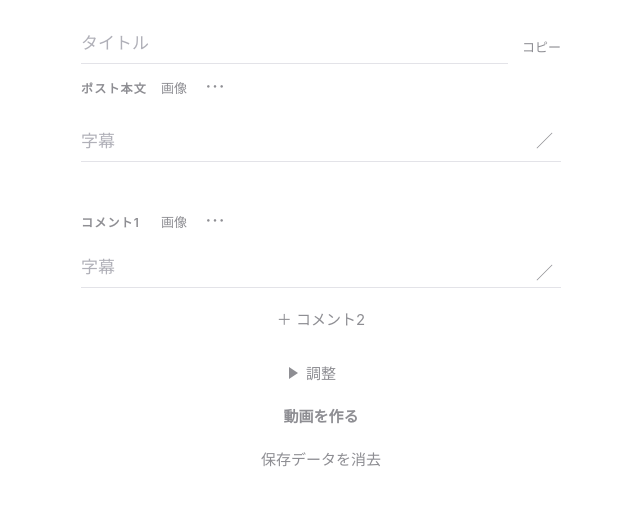
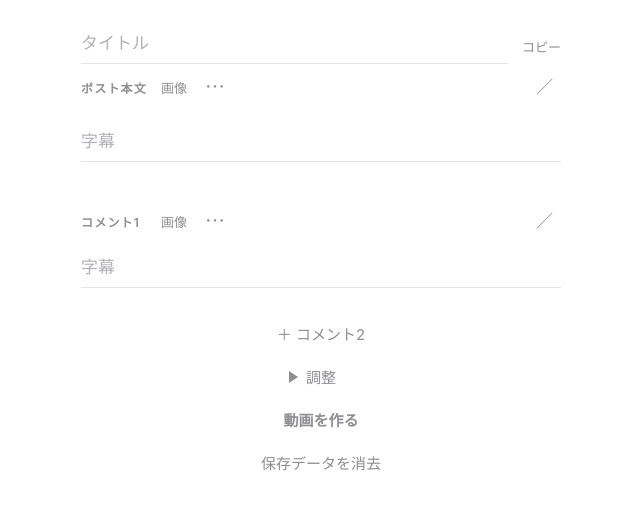
Before and after one commit to planet-x7/video-maker, a plain HTML site: page index.html in a window 1280 px wide. Shown: the part 56-566 px from the top of the page, without its empty margins (319-959 px from the left). Drawn offline with Linux system fonts and the light colour scheme; a web font is replaced by a local one.

Commit message:
Update index.html

```diff
--- a/index.html
+++ b/index.html
@@ -22,6 +22,7 @@ h1{text-align:center;font-size:28px;margin:16px 0 20px}
 .trow .sub{padding:10px 0 8px 8px;flex:none}
 .blk h2{display:flex;flex-wrap:wrap;align-items:center;margin:0 0 8px;min-height:34px;font-size:12px;font-weight:600;letter-spacing:.1em;color:#8e8e93}
 .blk h2 .ttl{flex:none;min-width:6em}
+.blk h2 .sl{margin-left:auto;font-size:17px;padding:4px 8px;line-height:1}
 .hb{display:flex}
 .sub{border:0;background:none;color:#8e8e93;padding:6px 8px;font-size:13px;font-family:inherit}
 .sub.mo{font-size:20px;line-height:1;padding:4px 10px}
@@ -29,11 +30,8 @@ h1{text-align:center;font-size:28px;margin:16px 0 20px}
 .xt{display:none;align-items:center;margin-left:2px}
 .blk.o .xt{display:flex}
 .xt .sub{padding:6px 7px;font-size:12px}
-.tw{position:relative}
-.tw .ta{padding-right:32px}
-.tw .sl{position:absolute;right:0;bottom:8px;border:0;background:none;color:#8e8e93;font-family:inherit;font-size:17px;padding:4px 8px;line-height:1}
 .sr{display:flex;align-items:flex-start}
-.sr .tw{flex:1;min-width:0}
+.sr .ta{flex:1;min-width:0}
 .fb .btn{display:block;width:auto;margin:0;padding:6px 8px;border:0;border-radius:0;background:none;font-size:13px;font-weight:400;color:#8e8e93;font-family:inherit}
 .fb .btn.sel{color:#111}
 .btn{display:block;width:100%;margin-top:10px;border:0;border-radius:99px;background:#111;color:#fff;padding:13px;font-size:15px;font-weight:600;font-family:inherit}
@@ -54,7 +52,6 @@ h1{text-align:center;font-size:28px;margin:16px 0 20px}
 .cut canvas{width:100%;display:block;margin:10px 0 4px;border:1px solid #ececf0}
 .note{font-size:12px;color:#8e8e93;margin:6px 0;line-height:1.6}
 .add,.adv summary,.go,.wipe{display:block;width:100%;margin:0;padding:11px 20px;border:0;border-radius:0;background:none;font-family:inherit;font-size:15px;color:#8e8e93;text-align:center}
-.add{padding:4px 20px 22px;margin-top:-8px}
 .adv{margin:0}
 .adv summary{list-style:none;cursor:pointer;position:relative;width:fit-content;padding:11px 22px;margin:0 auto}
 .adv summary::-webkit-details-marker{display:none}
@@ -172,12 +169,11 @@ function insSlash(t){
   save();
 }
 function mkTa(ph){const t=document.createElement("textarea");t.className="ta";t.rows=1;t.placeholder=ph;return t}
-function mkTw(ta){
-  const w=document.createElement("div");w.className="tw";
-  const b=document.createElement("button");b.type="button";b.className="sl";b.textContent="／";
+function mkSl(ta){
+  const b=document.createElement("button");b.type="button";b.className="sub sl";b.textContent="／";
   b.onmousedown=e=>e.preventDefault();
   b.onclick=()=>insSlash(ta);
-  w.append(ta,b);return w;
+  return b;
 }
 async function loadImg(f){
   const url=URL.createObjectURL(f),el=new Image();el.src=url;
@@ -237,8 +233,7 @@ function addSet(){
   h.innerHTML='<span class="ttl"></span><button class="sub mo" type="button">⋯</button><span class="xt"><span class="hb"><button class="sub up" type="button">↑</button><button class="sub dn" type="button">↓</button><button class="sub del" type="button">削除</button></span></span>';
   const pv=document.createElement("img");pv.className="pv";
   s.ta=mkTa("字幕");s.rd=mkTa("読み上げ修正");s.card=card;
-  const tw=mkTw(s.ta);
-  const sr=document.createElement("div");sr.className="sr";sr.append(tw,pv);
+  const sr=document.createElement("div");sr.className="sr";sr.append(s.ta,pv);
   s.imgBtn=fileBtn(false,fl=>{if(fl[0])s.setImg(fl[0])});
   s.setImg=async f=>{
     const o=await loadImg(f);
@@ -253,6 +248,7 @@ function addSet(){
   const xt=h.querySelector(".xt");
   xt.insertBefore(mini,xt.firstChild);
   h.insertBefore(s.imgBtn,h.querySelector(".mo"));
+  h.appendChild(mkSl(s.ta));
   h.querySelector(".mo").onclick=()=>card.classList.toggle("o");
   card.append(h,sr,s.rd);
   h.querySelector(".up").onclick=()=>moveSet(s,-1);
@@ -388,7 +384,6 @@ function buildPost(){
     });
   };
   s.ta=mkTa("字幕");s.rd=mkTa("読み上げ修正");s.card=card;
-  const tw=mkTw(s.ta);
   const cut=buildCut(s);
   s.imgBtn=fileBtn(true,fl=>{s.setImgs(fl);cut.load(fl.length===1?fl[0]:null)});
   s.setImgs=async fl=>{
@@ -403,8 +398,9 @@ function buildPost(){
   const xt=h.querySelector(".xt");
   xt.insertBefore(mini,xt.firstChild);
   h.insertBefore(s.imgBtn,h.querySelector(".mo"));
+  h.appendChild(mkSl(s.ta));
   h.querySelector(".mo").onclick=()=>card.classList.toggle("o");
-  card.append(h,cut.panel,th,tw,s.rd);
+  card.append(h,cut.panel,th,s.ta,s.rd);
   $("post").appendChild(card);
 }
 buildPost();
```
